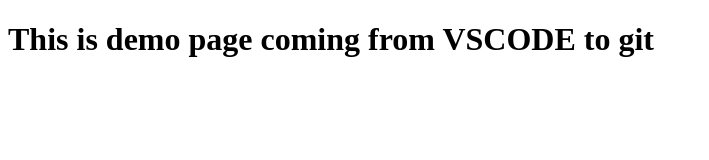
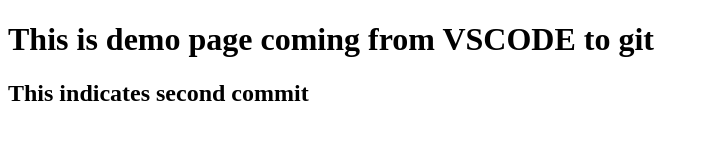
Before and after one commit to venkateshmudaliar/Chatbot-With-Deep-Learning, a plain HTML site: page index.html in a window 1280 px wide. Shown: the whole page, without its empty margins (0-709 px from the left). Drawn offline with Linux system fonts and the light colour scheme.

Commit message:
this is second commit coming from git terminal in vscode

```diff
--- a/index.html
+++ b/index.html
@@ -8,6 +8,7 @@
 <body>
 
 <h1>This is demo page coming from VSCODE to git</h1>
+<h2>This indicates second commit</h2>
 
 </body>
 </html>
```
